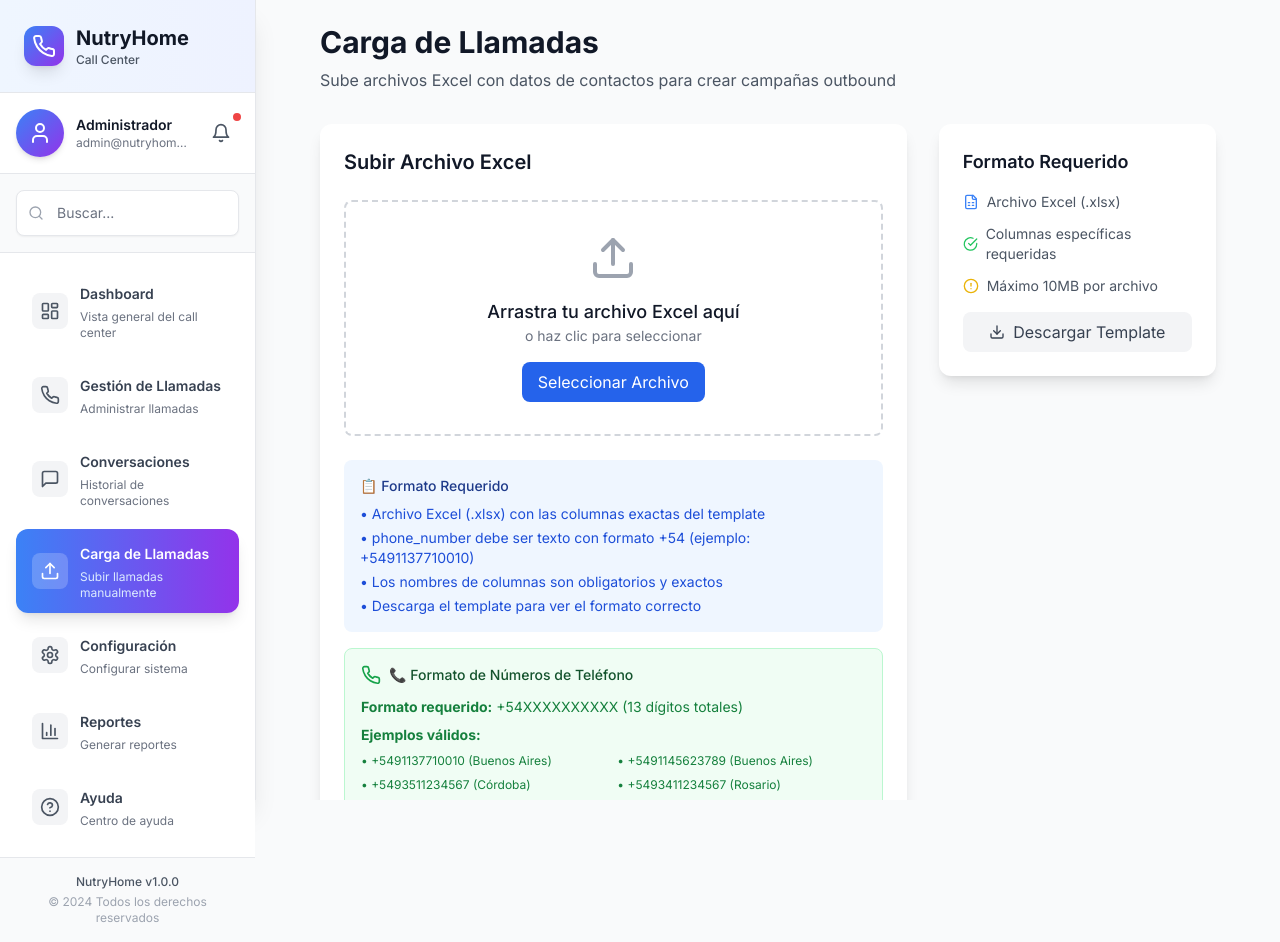
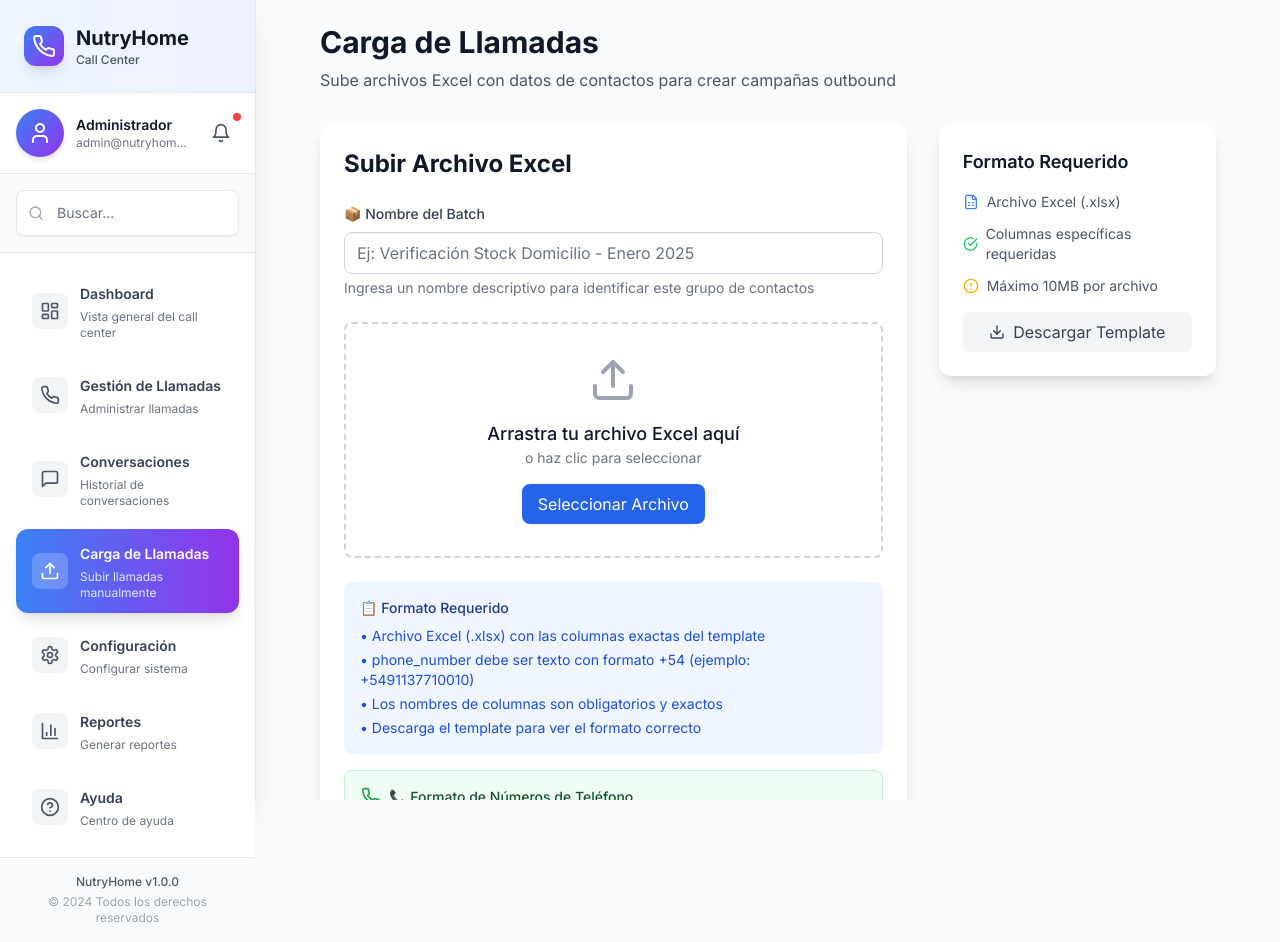
Before and after one commit to ralborta/NutryHome, a Next.js app: page /upload in a window 1280 px wide. Built offline with nearby package versions, Linux system fonts and the light colour scheme.

Commit message:
✨ Agregar campo para nombre personalizado del batch al cargar archivos Excel

```diff
--- a/src/app/upload/page.tsx
+++ b/src/app/upload/page.tsx
@@ -31,6 +31,7 @@ export default function UploadPage() {
   const [selectedFile, setSelectedFile] = useState<File | null>(null);
   const [uploading, setUploading] = useState(false);
   const [uploadResult, setUploadResult] = useState<UploadResult | null>(null);
+  const [batchName, setBatchName] = useState('');
   const fileInputRef = useRef<HTMLInputElement>(null);
 
   // Función para manejar el drag and drop
@@ -72,12 +73,18 @@ export default function UploadPage() {
       return;
     }
 
+    if (!batchName.trim()) {
+      alert('Por favor ingresa un nombre para el batch');
+      return;
+    }
+
     setUploading(true);
     setUploadResult(null);
 
     try {
       const formData = new FormData();
       formData.append('file', selectedFile);
+      formData.append('batchName', batchName.trim());
 
       // Conectar con el backend real
       const response = await fetch('https://nutryhome-production.up.railway.app/api/campaigns/upload', {
@@ -189,9 +196,28 @@ export default function UploadPage() {
             className="lg:col-span-2"
           >
             <div className="bg-white rounded-xl shadow-lg p-6">
-              <h2 className="text-xl font-semibold text-gray-900 mb-6">
+              <h2 className="text-2xl font-bold text-gray-900 mb-6">
                 Subir Archivo Excel
               </h2>
+
+              {/* Campo para nombre del batch */}
+              <div className="mb-6">
+                <label htmlFor="batchName" className="block text-sm font-medium text-gray-700 mb-2">
+                  📦 Nombre del Batch
+                </label>
+                <input
+                  type="text"
+                  id="batchName"
+                  value={batchName}
+                  onChange={(e) => setBatchName(e.target.value)}
+                  placeholder="Ej: Verificación Stock Domicilio - Enero 2025"
+                  className="w-full px-3 py-2 border border-gray-300 rounded-lg focus:ring-2 focus:ring-blue-500 focus:border-blue-500"
+                  maxLength={100}
+                />
+                <p className="mt-1 text-sm text-gray-500">
+                  Ingresa un nombre descriptivo para identificar este grupo de contactos
+                </p>
+              </div>
 
               {/* Área de Drag & Drop */}
               <div
```
Also changed, not shown: 1 other file (tests, documents, lock files or other folders).
